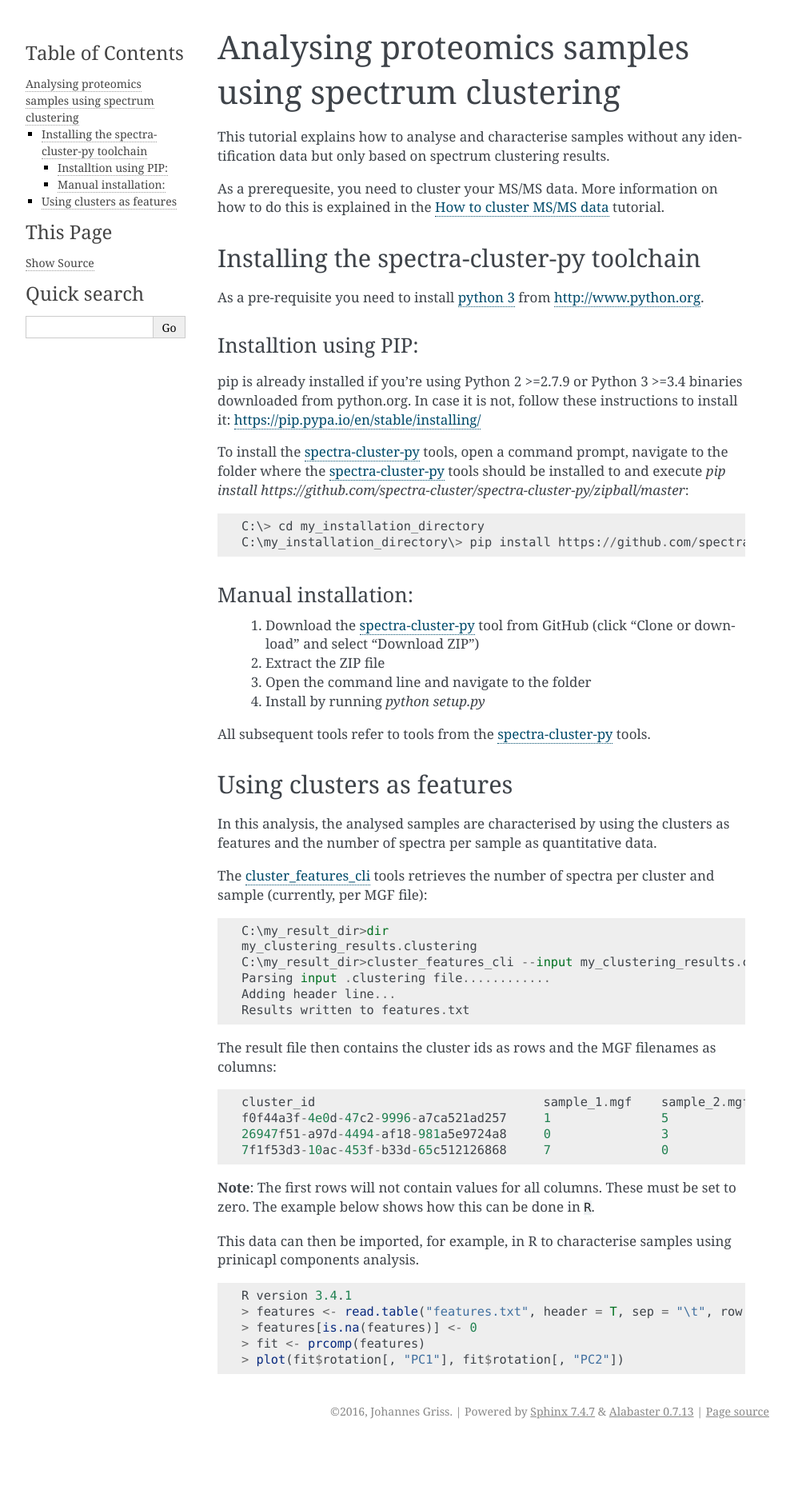
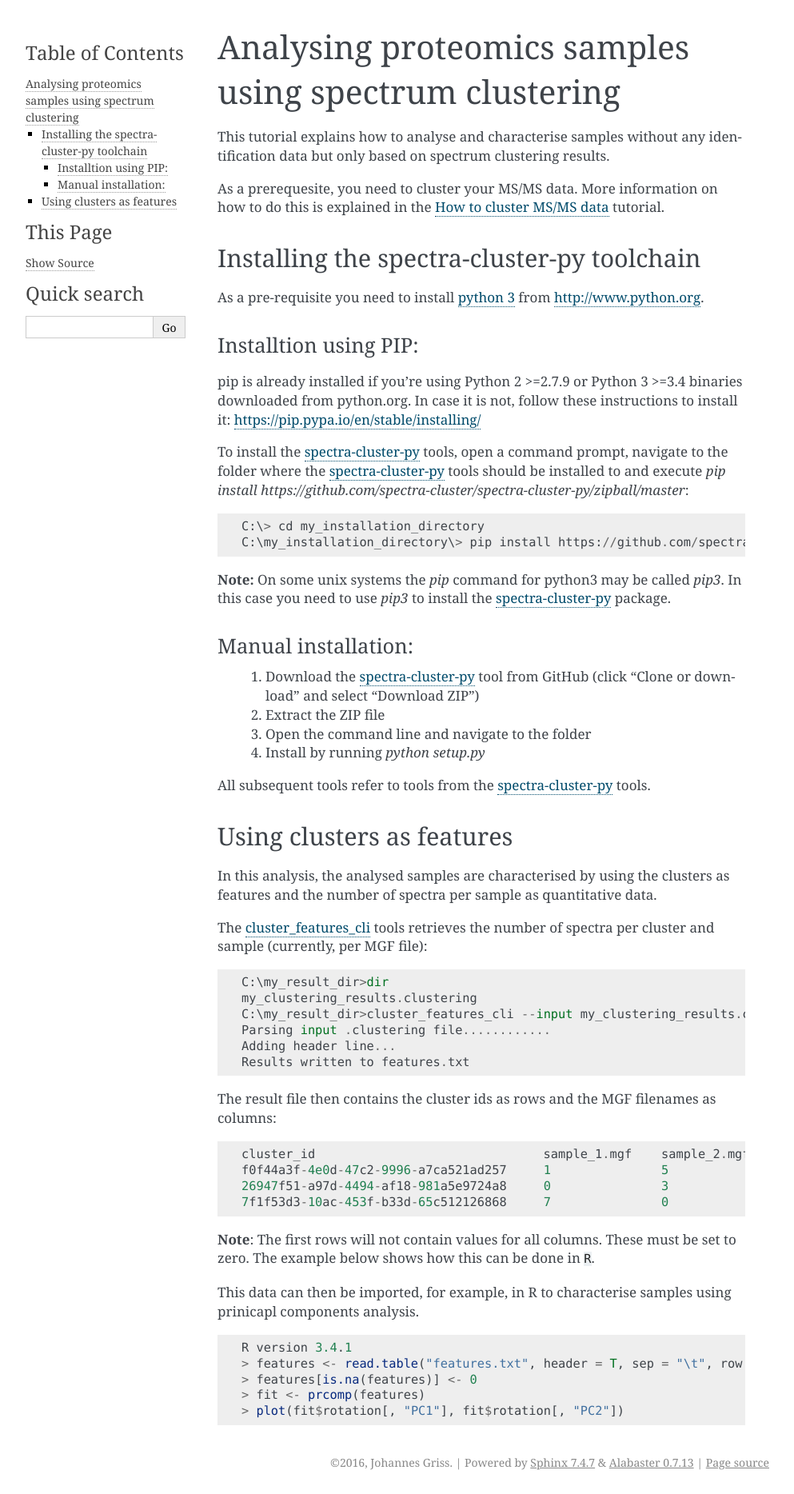
Before and after one commit to spectra-cluster/spectra-cluster.github.io, a Sphinx documentation site: the page built from source/tutorials/unidentified_analysis.rst, in a window 1280 px wide. Shown: the whole page at 80% size, without its empty margins (148-1141 px from the left). Built offline with Sphinx 7.4.7, drawn with Linux system fonts in a browser that asks for light colours; before the commit the page ends 1804 px from its top, so only the background shows below that.

Commit message:
Added not on using pip3 to install the spectra-cluster-py package.

```diff
--- a/source/tutorials/unidentified_analysis.rst
+++ b/source/tutorials/unidentified_analysis.rst
@@ -29,6 +29,8 @@ execute `pip install https://github.com/spectra-cluster/spectra-cluster-py/zipba
     C:\> cd my_installation_directory
     C:\my_installation_directory\> pip install https://github.com/spectra-cluster/spectra-cluster-py/zipball/master
 
+
+**Note:** On some unix systems the `pip` command for python3 may be called `pip3`. In this case you need to use `pip3` to install the `spectra-cluster-py`_ package.
 
 Manual installation:
 ~~~~~~~~~~~~~~~~~~~~
```
